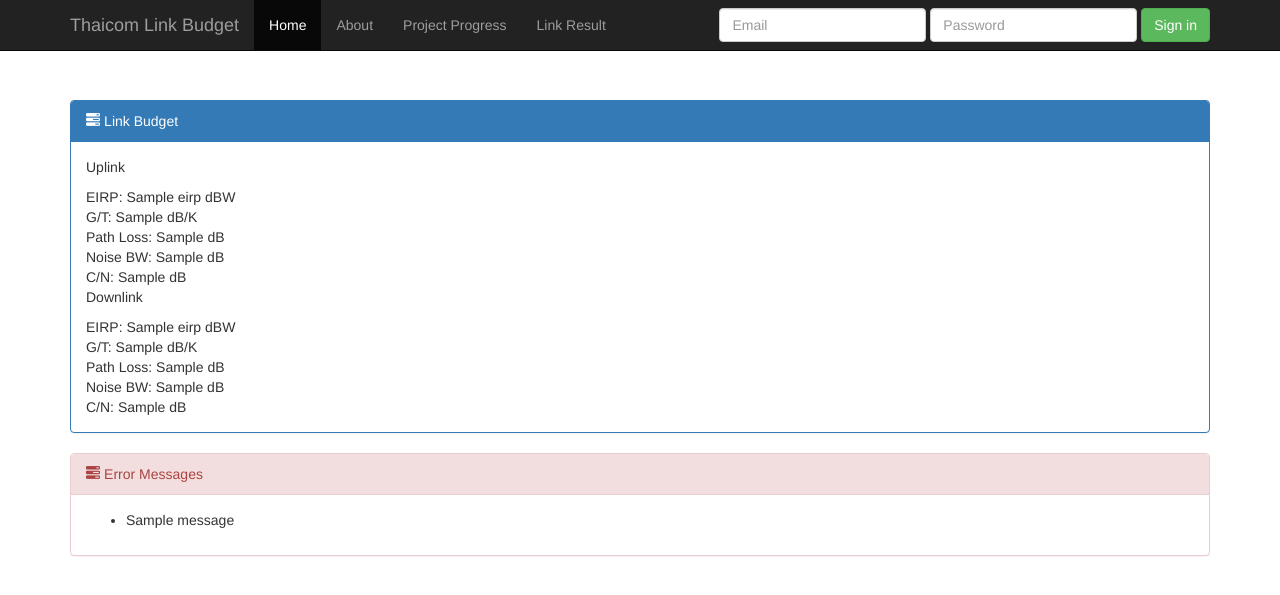
After one commit to Slasher154/linkbudget, a Django app: template linkbudget/templates/linkbudget/result.html in a window 1280 px wide. The commit adds this page. Shown: the top 595 px of the page. Run offline with Django 3.2, Linux system fonts and the light colour scheme; the template is opened without the code that fills it: most values are stand-ins (such as "Sample title", 1, 10 or a date in 2020); one stand-in notice (Sample message) is shown; parts of the project's set-up code (start-up, migrations or seed data) failed here and were passed over; some libraries are stand-ins or nearby versions.

```diff
--- /dev/null
+++ b/linkbudget/templates/linkbudget/result.html
@@ -0,0 +1,40 @@
+{% extends "base.html" %}
+{% load staticfiles %}
+{% block content %}
+    {% if result %}
+        <div class="panel panel-primary">
+            <div class="panel-heading"><i class="glyphicon glyphicon-tasks"></i> Link Budget</div>
+            <div class="panel-body">
+                <p>Uplink</p>
+                EIRP: {{ result.uplink.eirp }} dBW <br>
+                G/T: {{ result.uplink.gt }} dB/K <br>
+                Path Loss: {{ result.uplink.path_loss }} dB <br>
+                Noise BW: {{ result.uplink.noise_bw }} dB <br>
+                C/N: {{ result.uplink.cn }} dB <br>
+
+                <p>Downlink</p>
+                EIRP: {{ result.downlink.eirp }} dBW <br>
+                G/T: {{ result.downlink.gt }} dB/K <br>
+                Path Loss: {{ result.downlink.path_loss }} dB <br>
+                Noise BW: {{ result.downlink.noise_bw }} dB <br>
+                C/N: {{ result.downlink.cn }} dB <br>
+
+            </div>
+        </div>
+
+    {% endif %}
+    {% if messages %}
+        <div class="panel panel-danger">
+            <div class="panel-heading"><i class="glyphicon glyphicon-tasks"></i> Error Messages</div>
+            <div class="panel-body">
+
+                <ul class="messages">
+                    {% for message in messages %}
+                        <li{% if message.tags %} class="{{ message.tags }}"{% endif %}>{{ message }}</li>
+                    {% endfor %}
+                </ul>
+
+            </div>
+        </div>
+    {% endif %}
+{% endblock %}
--- a/linkbudget/urls.py
+++ b/linkbudget/urls.py
@@ -4,5 +4,6 @@
 from linkbudget import views
 
 urlpatterns = patterns('',
-                       url(r'^$', views.index, name='linkbudget_index')
+                       url(r'^$', views.index, name='linkbudget_index'),
+                       url(r'^result/$', views.result, name='linkbudget_result'),
 )
--- a/mysite/templates/base.html
+++ b/mysite/templates/base.html
@@ -40,6 +40,7 @@
                 <li class="active"><a href="{% url 'welcome' %}">Home</a></li>
                 <li><a href="#about">About</a></li>
                 <li><a href="{% url 'progress' %}">Project Progress</a></li>
+                <li><a href="{% url 'linkbudget_result' %}">Link Result</a></li>
             </ul>
             <form class="navbar-form navbar-right">
                 <div class="form-group">
```
Also changed, not shown: linkbudget/LinkCalcResult.py (deleted, +0 -57 lines), linkbudget/linkcalc.py (+93 -8 lines), linkbudget/views.py (+16 -0 lines).
